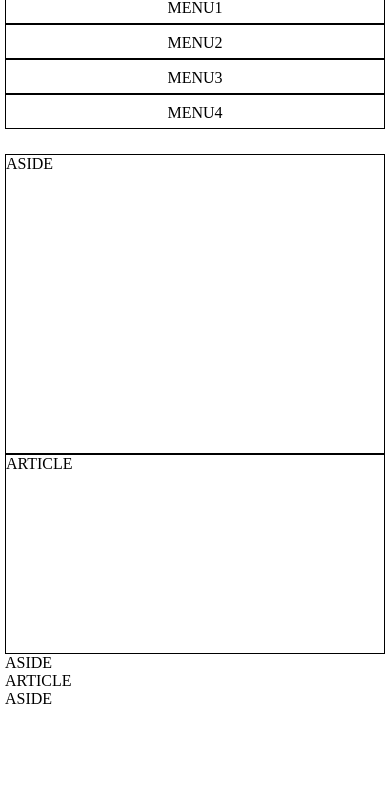
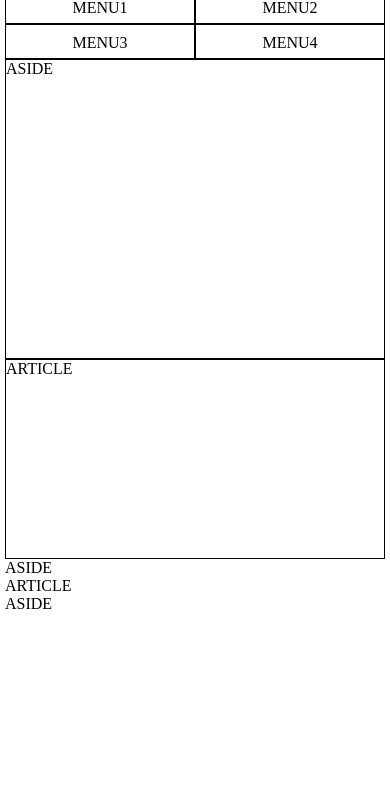
Before and after one commit to hongjaeseong/test, a plain HTML site: page 08MEDIAQUERY/03Layout.html in a window 390 px wide. Shown: the part 46-836 px from the top of the page. Drawn offline with nearby package versions, Linux system fonts and the light colour scheme.

Commit message:
Add files via upload

```diff
--- a/08MEDIAQUERY/03Layout.html
+++ b/08MEDIAQUERY/03Layout.html
@@ -82,7 +82,7 @@
         .wrapper>header>.header-right>.top-header>.menu>li{
             border : 0;
             position:relative;
-            width:100px;
+            /* width:100px; */
             text-align: center;
             font-size:0.8rem;
         }
@@ -102,8 +102,8 @@
 
         /*  */
         .wrapper>header>.header-right>nav{
-            height :45px;
 
+            height:100%;
         }
         .wrapper>header>.header-right>nav>.menu{
             display:flex;
@@ -111,11 +111,12 @@
             align-items: center;
             flex-wrap: wrap;
             border : 0;
+            height:100%;
         }
         .wrapper>header>.header-right>nav>.menu>li{
             flex-grow: 1;
             flex-shrink: 0;
-            flex-basis:200px;
+            flex-basis:150px;
             text-align: center;
 
             position:relative;
--- a/08MEDIAQUERY/css/mobile.css
+++ b/08MEDIAQUERY/css/mobile.css
@@ -24,7 +24,7 @@ body{
 }
 
 .wrapper>header{
-    height :200px !important;
+    /* height :175px !important; */
     display:flex;
     align-items: start !important;
     flex-direction: column !important;
@@ -36,10 +36,7 @@ body{
     display:none !important;
 }
 .wrapper>header>.header-right{
-
     display:block;
-
-
 }
 
 .wrapper>header>.header-right>.top-header{
@@ -77,6 +74,10 @@ body{
     height : 35px;
     line-height : 35px;
 }
+.wrapper>header>.header-right>nav>.menu>li>.submenu{
+    border : 1px solid !important;
+}
+
 /* main은 기본 block */
 .wrapper>main{
 
--- a/08MEDIAQUERY/css/tablet.css
+++ b/08MEDIAQUERY/css/tablet.css
@@ -4,12 +4,18 @@
 } */
 
 .wrapper>header>.header-right{
-    height : 140px;
+
     background-color: white;
 }
 .wrapper>header>.header-right>nav{
-    height : 90px !important;
+    /*  */
 }
+
+.wrapper>header>.header-right>nav>.menu>li
+{
+
+}
+
 .wrapper>header>.header-right>nav>.menu>li>.submenu{
     /* z-index:3; */
 }
```
